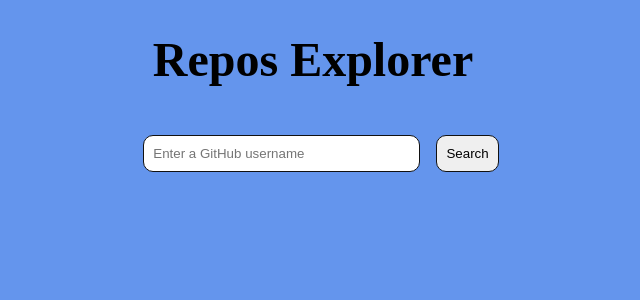
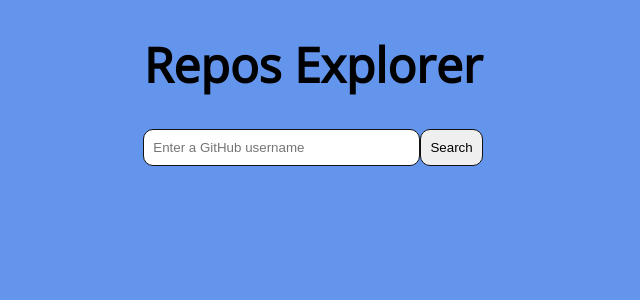
Before and after one commit to vojoup/github-explorer, a React (Create React App) app: page / in a window 1280 px wide. Shown: the top 300 px of the page, without its empty margins (327-967 px from the left). Built offline with nearby package versions, Linux system fonts and the light colour scheme; a web font is replaced by a local one.

Commit message:
Add react-spring animations

```diff
--- a/package.json
+++ b/package.json
@@ -7,6 +7,7 @@
     "react-dom": "^16.8.2",
     "react-redux": "^6.0.1",
     "react-scripts": "2.1.5",
+    "react-spring": "^8.0.7",
     "redux": "^4.0.1",
     "redux-thunk": "^2.3.0"
   },
--- a/src/components/App/App.css
+++ b/src/components/App/App.css
@@ -9,7 +9,7 @@
 input {
   border: 1px #111 solid;
   border-radius: 10px;
-  margin: 1rem;
+  margin-bottom: 1rem;
   padding: .6rem;
   width: 20vw;
 }
--- a/src/components/App/App.js
+++ b/src/components/App/App.js
@@ -1,4 +1,5 @@
 import React, { Component } from 'react';
+import { Spring } from 'react-spring/renderprops';
 
 import './App.css';
 import ReposeList from '../ReposList/repos-list.container';
@@ -23,19 +24,53 @@
 
   render() {
     const { loading } = this.props;
+
     return (
       <div className="App">
-        <h1 className="italics">Repos Explorer</h1>
+        <Spring
+          from={{
+            height: 0.5,
+            transform: 'translate3d(400px,0,0) scale(2) rotateX(90deg)',
+          }}
+          to={{
+            height: 'auto',
+            transform: 'translate3d(0px,0,0) scale(1) rotateX(0deg)',
+          }}
+        >
+          {props => <h1 style={props}>Repos Explorer</h1>}
+        </Spring>
         <form onSubmit={this.loadRepos}>
+          <Spring
+            from={{ opacity: 0 }}
+            to={{ opacity: 1 }}
+            config={{ duration: 1000 }}
+          >
+            {props => (
               <input
+                style={props}
                 type="text"
                 name="username"
                 placeholder="Enter a GitHub username"
                 ref={nameInputRef => (this.nameInputRef = nameInputRef)}
               />
-          <button type="submit" id="search" onClick={this.loadRepos}>
+            )}
+          </Spring>
+          <Spring
+            from={{ opacity: 0 }}
+            to={{ opacity: 1 }}
+            config={{ delay: 300, duration: 1000 }}
+          >
+            {props => (
+              <button
+                style={props}
+                type="submit"
+                id="search"
+                onClick={this.loadRepos}
+              >
                 Search
               </button>
+            )}
+          </Spring>
         </form>
         {loading ? (
           <div>Loading...</div>
--- a/src/components/ReposList/repos-list.js
+++ b/src/components/ReposList/repos-list.js
@@ -1,4 +1,5 @@
 import React, { Component } from 'react';
+import { Transition } from 'react-spring/renderprops';
 
 import './repos-list.css';
 
@@ -10,16 +11,27 @@
 
   renderReposList() {
     const { repos } = this.props;
-    return repos.map(
-      ({ id, name, description, created_at: createdAt, html_url: htmlUrl }) => (
-        <li key={id} className="repo">
-          <h3>
-            {name} - <span className="date">{createdAt.substring(0, 10)}</span>
-          </h3>
-          <p>{description}</p>
-          <a href={htmlUrl}>See repo</a>
-        </li>
-      )
+    return (
+      <Transition
+        items={repos}
+        keys={repo => repo.id}
+        from={{ opacity: 0 }}
+        enter={{ opacity: 1 }}
+        leave={{ opacity: 0 }}
+        unique
+        trail={200}
+      >
+        {repo => ({ opacity, transform }) => (
+          <li style={{ opacity, transform }} key={repo.id} className="repo">
+            <h3>
+              {repo.name} -{' '}
+              <span className="date">{repo.created_at.substring(0, 10)}</span>
+            </h3>
+            <p>{repo.description}</p>
+            <a href={repo.html_url}>See repo</a>
+          </li>
+        )}
+      </Transition>
     );
   }
 
--- a/src/components/User/user.js
+++ b/src/components/User/user.js
@@ -1,4 +1,5 @@
 import React, { Component } from 'react';
+import { Spring } from 'react-spring/renderprops';
 
 import './user.css';
 
@@ -12,7 +13,17 @@
           <>
             <h2>Showing {user.name}'s repos</h2>
             <span>
-              <img src={user.avatar_url} alt={user.name} />
+              <Spring
+                from={{
+                  opacity: 0,
+                  transform: 'scale(0) translate3d(0,-40px,0)',
+                }}
+                to={{ opacity: 1, transform: 'scale(1) translate3d(0,0px,0)' }}
+              >
+                {props => (
+                  <img style={props} src={user.avatar_url} alt={user.name} />
+                )}
+              </Spring>
             </span>
           </>
         )}
```
Also changed, not shown: 1 other file (tests, documents, lock files or other folders). Lines whose indentation alone changed are shown as unchanged.
